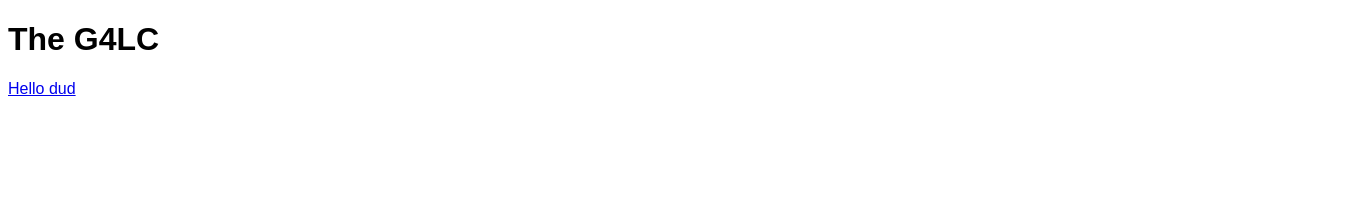
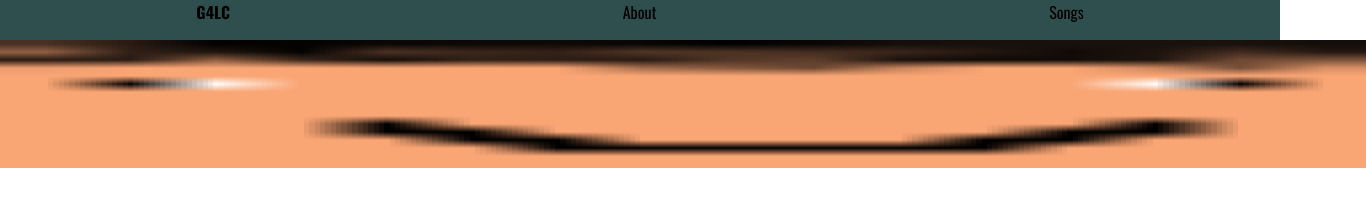
Before and after one commit to G4LC/G4LCGroup, a plain HTML site: page index.html in a window 1280 px wide. Shown: the whole page, 1366 px wide, since content can reach past the window. Drawn offline with nearby package versions, Linux system fonts and the light colour scheme.

Commit message:
Add files via upload

```diff
--- a/index.html
+++ b/index.html
@@ -2,16 +2,24 @@
 <html>
   <head>
     <meta name="viewport" content="width=device-width, initial-scale=1.0" />
-    <title>Hello!</title>
+    <title>G4LC</title>
     <meta name="description" content="description"/>
     <meta name="author" content="author" />
     <meta name="keywords" content="keywords" />
+    <link rel="preconnect" href="https://fonts.googleapis.com">
+<link rel="preconnect" href="https://fonts.gstatic.com" crossorigin>
+<link href="https://fonts.googleapis.com/css2?family=Oswald:wght@200;300;400;500;600;700&display=swap" rel="stylesheet">
     <meta http-equiv="X-UA-Compatible" content="IE=edge" />
-    <link rel="shortcut icon" href="" type="image/vnd.microsoft.icon" />
+    <link rel="shortcut icon" href="img/beautifulguy.ico" type="image/vnd.microsoft.icon" />
     <link rel="stylesheet" href="src/stylesheet.css" type="text/css" />
   </head>
   <body>
-  <h1>The G4LC</h1>
-  <a href="music.html">Hello dud</a>
+  <nav> <h4>G4LC</h4></div>
+  <a class="nv" href="about.html">About</a>
+  <a class="nv" href="music.html">Songs</a>
+  </nav>
+  <img src="img/beautifulguy.png" alt="A Self-Portrait" height="128px" width="1366px">
+
+
   </body>
 </html>
--- a/src/stylesheet.css
+++ b/src/stylesheet.css
@@ -1,3 +1,20 @@
-body{
-    font-family: sans-serif;
+* {
+    margin: 0px;
+    padding: 0px;
+    box-sizing: border-box;
+    font-family: 'Oswald', sans-serif;
 }
+
+nav {
+    display: flex;
+    justify-content: space-around;
+    background-color: darkslategrey;
+    height: 5vh;
+}
+.nv {
+    text-decoration: none;
+    color: black;
+}
+.nv:hover{
+    color: gray;
+}
```
Also changed, not shown: music.html (+13 -0 lines), img/beautifulguy.ico (added), img/beautifulguy.png (added).
